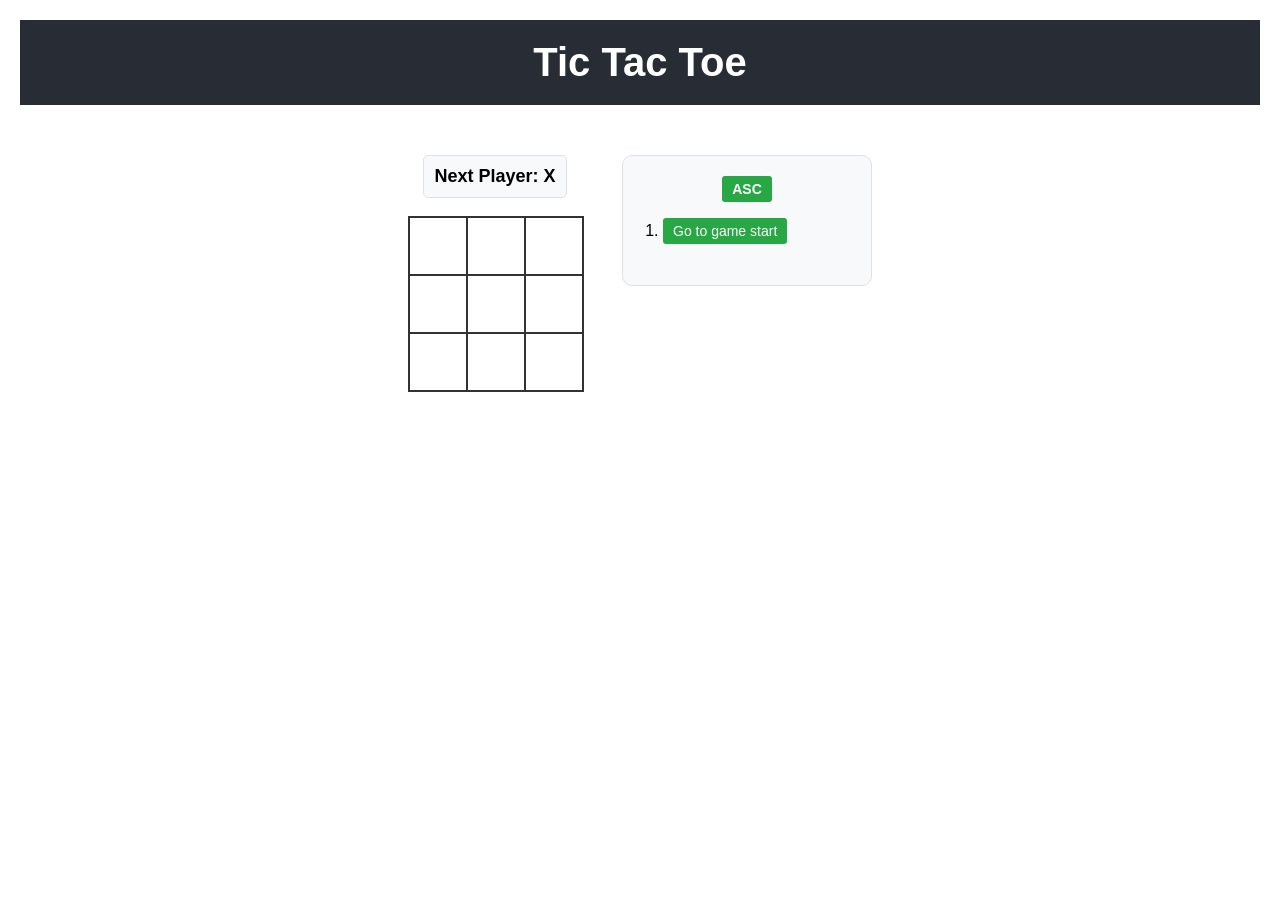
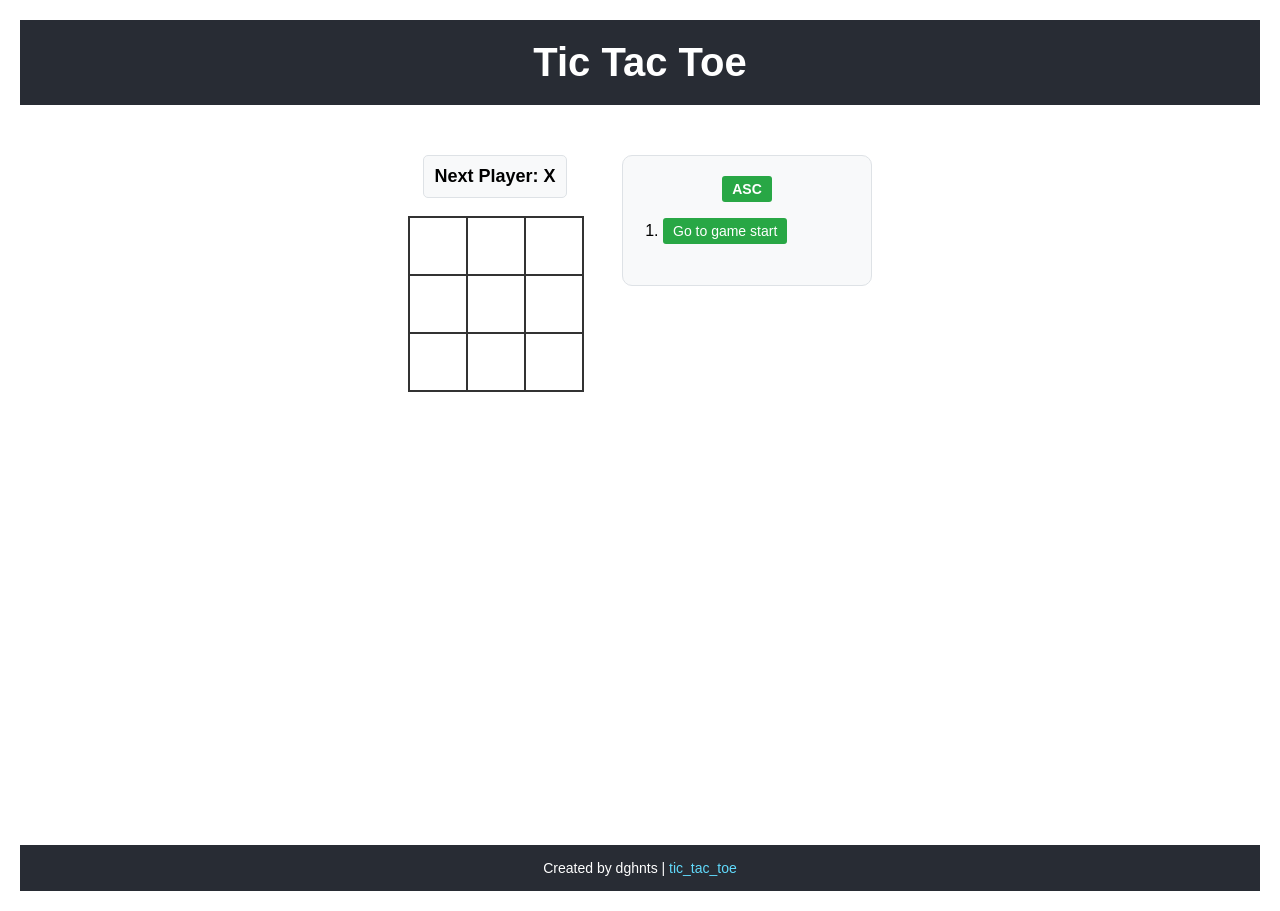
Before and after one commit to dghnts/tic_tac_toe, a React (Create React App) app: page / in a window 1280 px wide. Before the commit the page ends 835 px from the top, so only its background shows below. Built offline with nearby package versions, Linux system fonts and the light colour scheme.

Commit message:
フッター追加: 作成者名とGitHubリポジトリリンク

```diff
--- a/src/App.js
+++ b/src/App.js
@@ -100,6 +100,14 @@ function Header() {
     );
 }
 
+function Footer() {
+    return (
+        <footer className="footer">
+            <p>Created by dghnts | <a href="https://github.com/dghnts/tic_tac_toe" target="_blank" rel="noopener noreferrer">tic_tac_toe</a></p>
+        </footer>
+    );
+}
+
 export default function Game() {
     const [history, setHistory] = useState([{ squares: Array(9).fill(null), position: null }]);
     const [currentMove, setCurrentMove] = useState(0);
@@ -172,6 +180,7 @@ export default function Game() {
                     <ol reversed={!isAsc}>{orderedMoves}</ol>
                 </div>
             </div>
+            <Footer />
         </>
     );
 }
--- a/src/styles.css
+++ b/src/styles.css
@@ -178,3 +178,25 @@ body {
 .game-info button:hover {
   background-color: #1e7e34;
 }
+
+.footer {
+  background-color: #282c34;
+  color: white;
+  text-align: center;
+  padding: 15px 0;
+  margin-top: 30px;
+}
+
+.footer p {
+  margin: 0;
+  font-size: 14px;
+}
+
+.footer a {
+  color: #61dafb;
+  text-decoration: none;
+}
+
+.footer a:hover {
+  text-decoration: underline;
+}
```
